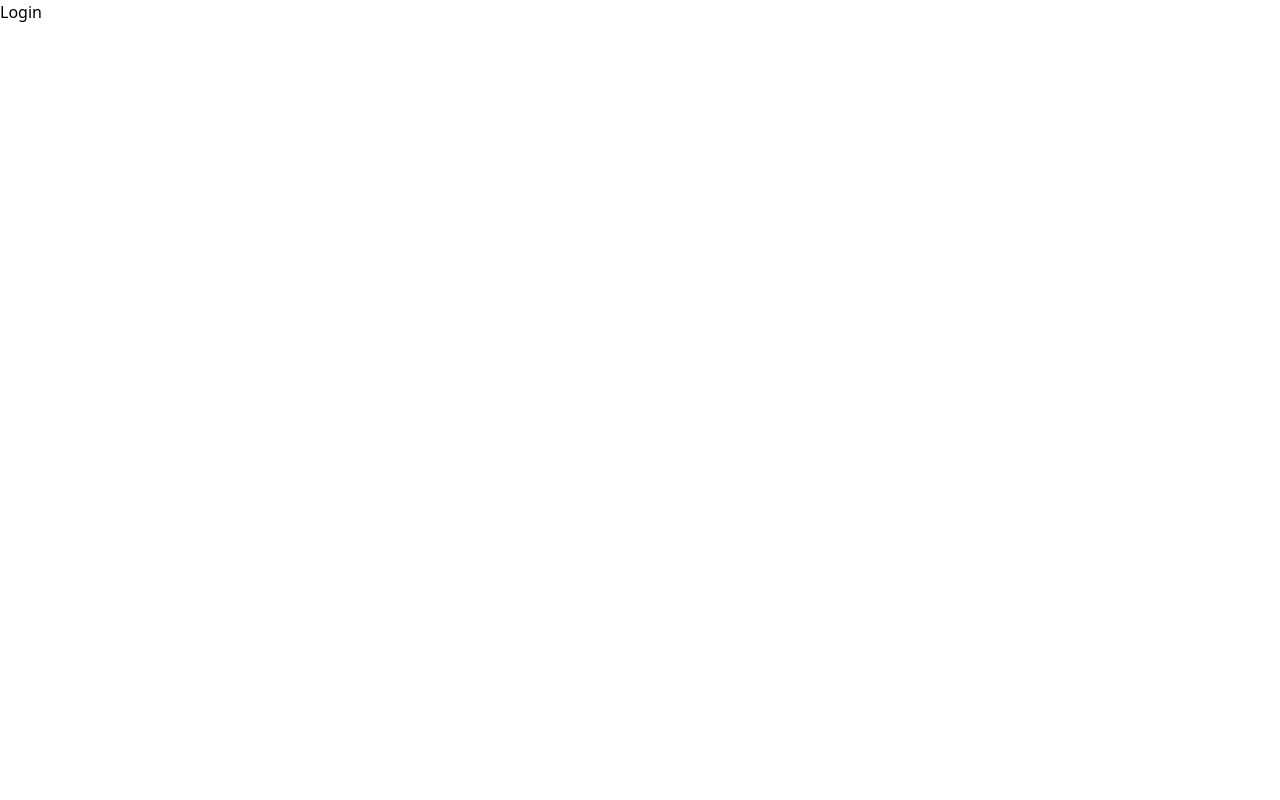
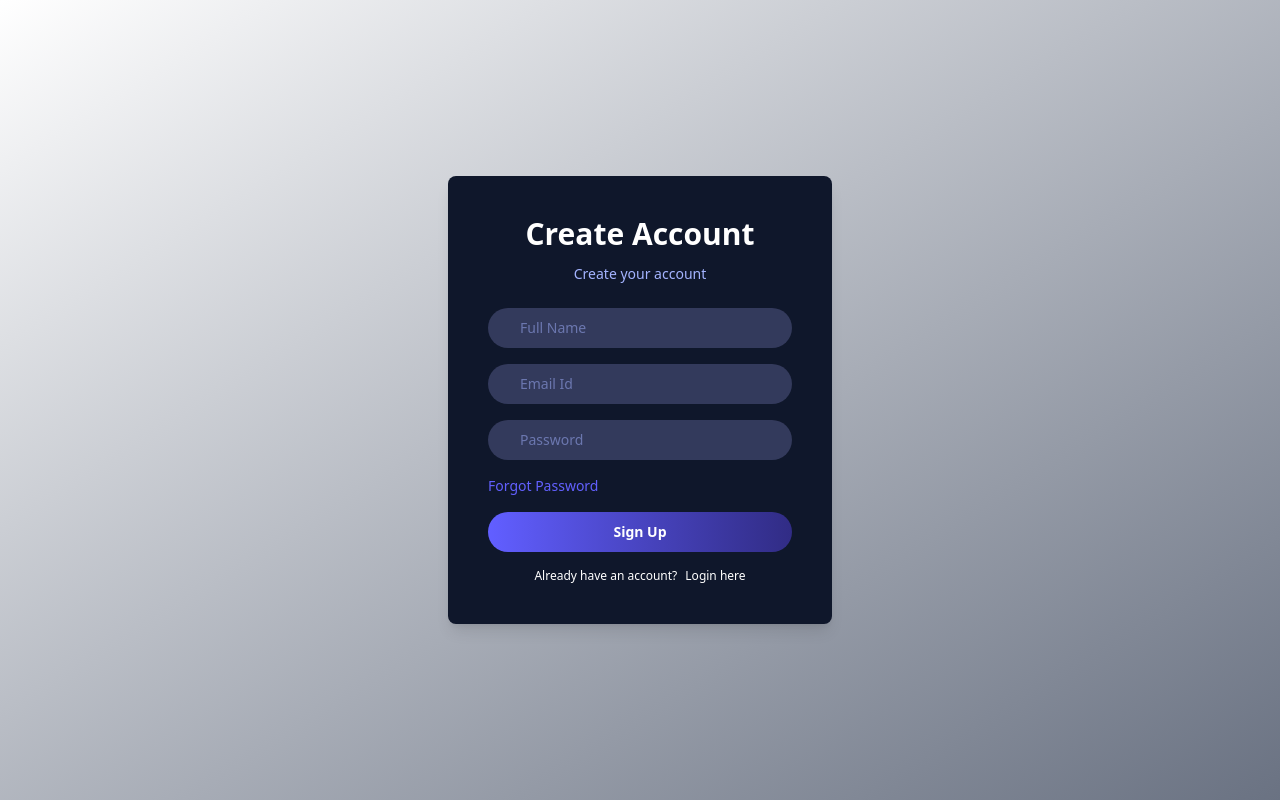
Before and after one commit to aneesh0609/Moltres-Dev, a React (Vite) app in the folder aneesh-portfolio/: page /login in a window 1280 px wide. Built offline with nearby package versions, Linux system fonts and the light colour scheme.

Commit message:
create account page created

```diff
--- a/aneesh-portfolio/src/pages/Login.jsx
+++ b/aneesh-portfolio/src/pages/Login.jsx
@@ -1,8 +1,54 @@
-import React from 'react'
+import React, { useState } from 'react'
 
 const Login = () => {
+
+   const[state,setState] = useState('Sign Up');
+
   return (
-    <div>Login</div>
+    <div className='flex items-center justify-center min-h-screen px-6 sm:px-0 bg-gradient-to-br from-white to-gray-500'>
+
+
+      <div className='bg-slate-900 p-10 rounded-lg shadow-lg w-full sm:w-96 text-indigo-300 text-sm'>
+         <h2 className='text-3xl font-semibold text-white text-center mb-3'>{state === 'Sign Up' ? "Create Account" : "Login"}</h2>
+         <p className=' text-sm text-center mb-6'>{state === 'Sign Up' ? "Create your account " : "Login to your account" }</p>
+
+         <form>
+
+          {state === 'Sign Up' && (<div className='mb-4 flex items-center gap-3 w-full px-5 py-2.5 rounded-full bg-[#333A5C]'>
+            <img src=''></img>
+            <input type='text' placeholder='Full Name' required  className='bg-transparent outline-none' />
+          </div>)}
+
+
+          <div className='mb-4 flex items-center gap-3 w-full px-5 py-2.5 rounded-full bg-[#333A5C] '>
+            <img src=''></img>
+            <input type='email' placeholder='Email Id' required className='bg-transparent outline-none' />
+          </div>
+
+           <div className='mb-4 flex items-center gap-3 w-full px-5 py-2.5 rounded-full bg-[#333A5C] '>
+            <img src=''></img>
+            <input type='password' placeholder='Password' required className='bg-transparent outline-none' />
+          </div>
+
+          <p className='mb-4  text-indigo-500 cursor-pointer'>Forgot Password</p>
+
+          <button     className='w-full py-2.5 rounded-full bg-gradient-to-r from-indigo-500 to-indigo-900 text-white font-semibold cursor-pointer ' >{state}</button>
+
+         </form>
+
+         {state === 'Sign Up' ? (<p className='mt-4  text-white  text-center text-xs'>Already have an account?
+          <span className='mt-4 ml-2  text-white cursor-pointer text-xs  hover:text-blue-400  ' >Login here</span>
+         </p>) : (<p className='mt-4  text-white cursor-pointer text-center text-xs'>Don't have an account?
+          <span className='mt-4 ml-2  text-white cursor-pointer text-xs  hover:text-blue-400  ' >Sign Up</span>
+         </p>
+)}
+
+
+      </div>
+
+    </div>
+
+
   )
 }
 
```
